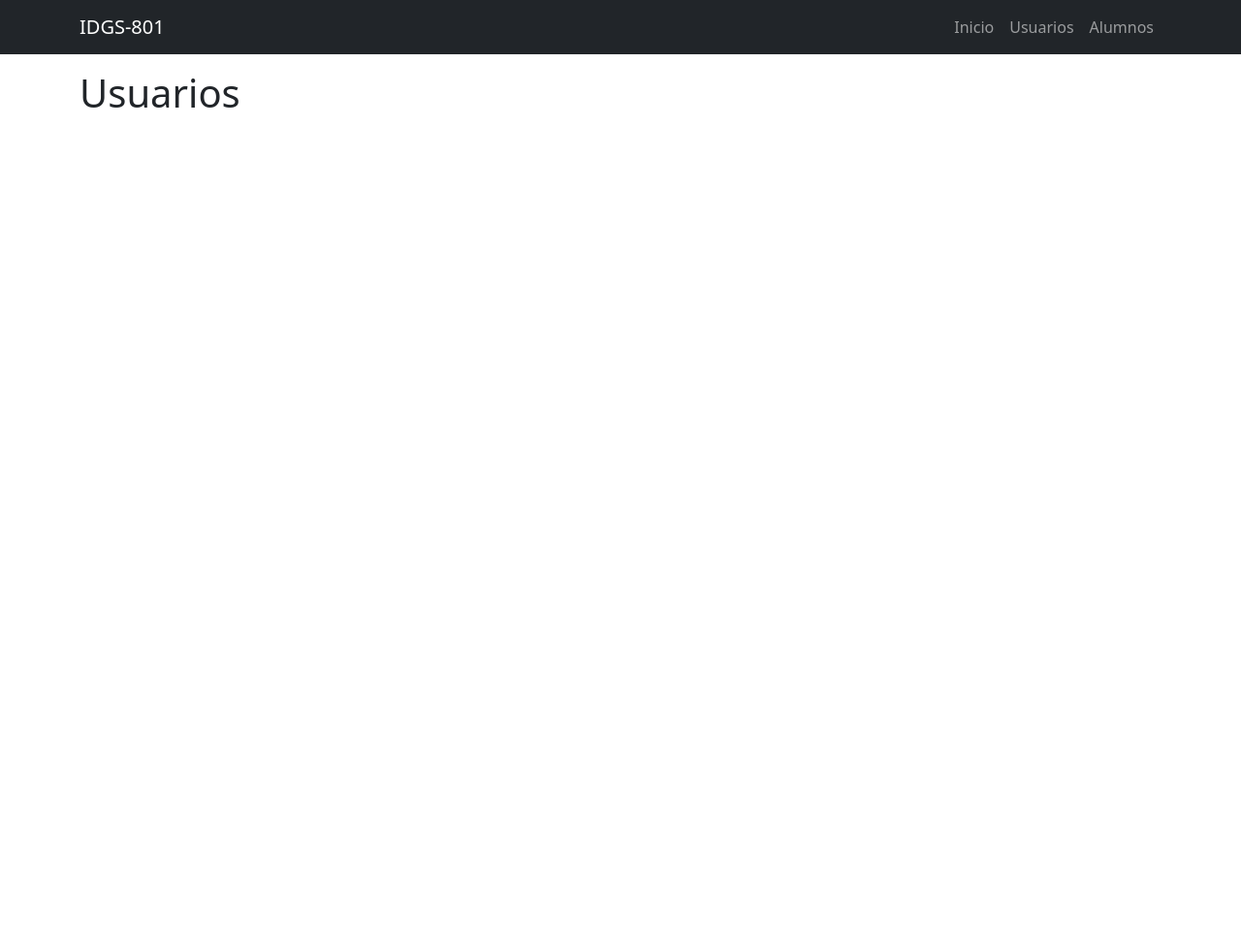
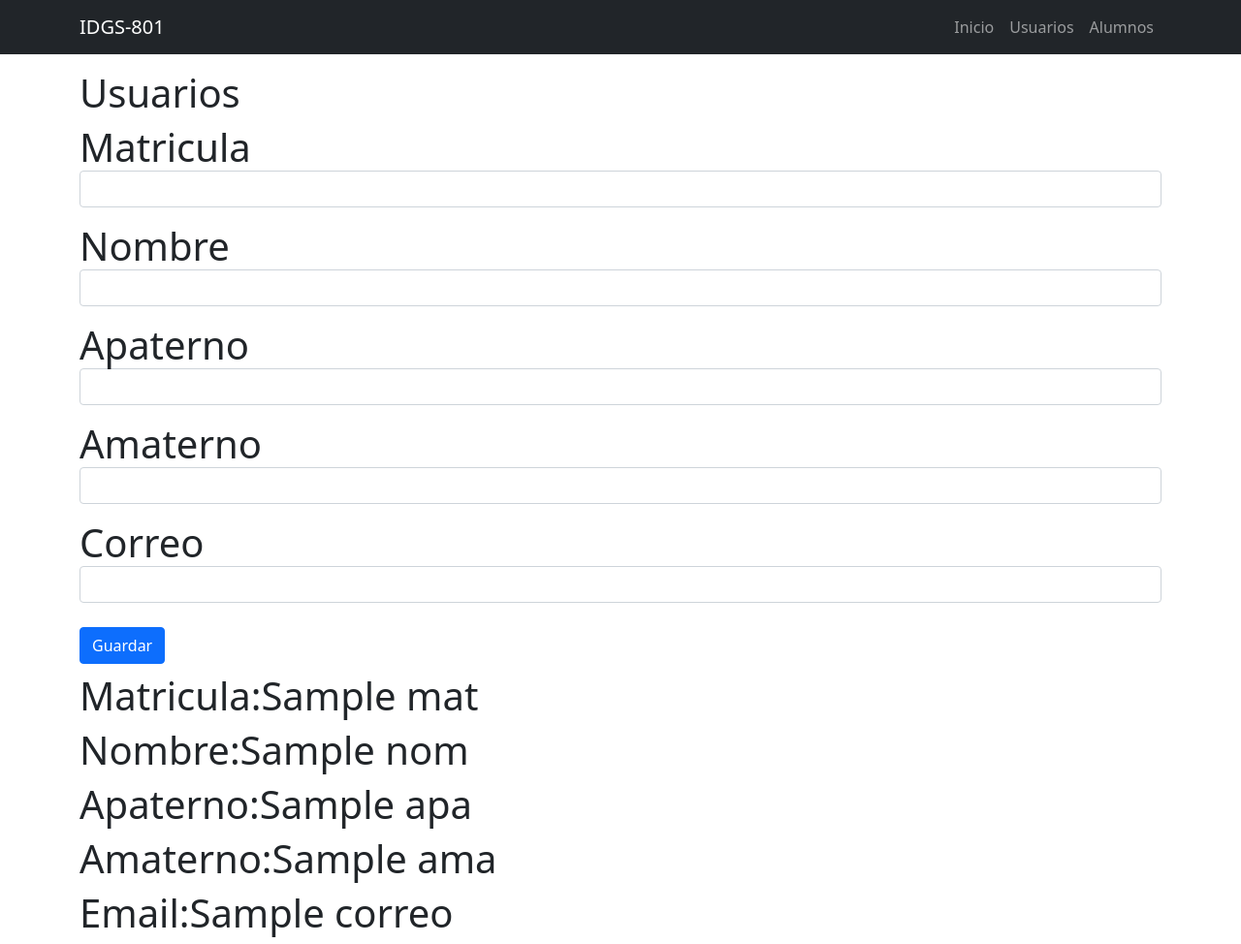
Before and after one commit to IDGS-803-23001506/IntroFlask, a Flask app: template templates/usuario.html in a window 1280 px wide. Shown: the whole page at 97% size. Before the commit the page ends 111 px from the top, so only its background shows below. Run offline with Flask 3, Linux system fonts and the light colour scheme; the template is opened without the code that fills it: values that come from a table or form of the project are taken from there, most other values are stand-ins (such as "Sample title", 1, 10 or a date in 2020); some libraries are stand-ins or nearby versions.

Commit message:
Validacion de campos

```diff
--- a/app.py
+++ b/app.py
@@ -1,6 +1,12 @@
-from flask import Flask, render_template, request
+from flask import Flask, flash, render_template, request
+from flask_wtf.csrf import CSRFProtect
+
+import forms
 
 app = Flask(__name__)
+
+app.secret_key='clave secreta'
+csrf=CSRFProtect()
 
 @app.route('/index')
 def index():
@@ -12,9 +18,22 @@ def index():
 def alumnos():
     return render_template('alumnos.html')
 
-@app.route("/usuario")
+@app.route("/usuario", methods=['GET', 'POST'])
 def usuario():
-    return render_template('usuario.html')
+    mat=0
+    nom=''
+    apa=''
+    ama=''
+    correo=''
+    usuario_class=forms.userForm(request.form)
+    if request.method=='POST' and usuario_class.validate():
+        mat=usuario_class.matricula.data
+        nom=usuario_class.nombre.data
+        apa=usuario_class.apaterno.data
+        ama=usuario_class.amaterno.data
+        correo=usuario_class.email.data
+
+    return render_template('usuario.html',form=usuario_class,mat=mat,nom=nom,apa=apa, ama=ama, correo=correo)
 
 @app.route('/hola')
 def hola():
@@ -88,4 +107,5 @@ def resultado():
     return f"<h1>El resultado es {resultado}</h1>"
 
 if __name__ == '__main__':
+    csrf.init_app(app)
     app.run(debug=True)
--- /dev/null
+++ b/forms.py
@@ -0,0 +1,11 @@
+from wtforms import (EmailField, Form, IntegerField, PasswordField,
+                     StringField, validators)
+
+
+class userForm(Form):
+    matricula=IntegerField('Matricula', [validators.DataRequired(message='El campo es requerido'),
+                                         validators.NumberRange(min=2, max=100, message='ingresa un nombre valido')])
+    nombre=StringField('Nombre',[validators.DataRequired(message='El campo es requerido'),validators.length(min=4,max=10,message='Ingrese nombre valido')])
+    apaterno=StringField('Apaterno',[validators.DataRequired(message='El campo es requerido')])
+    amaterno=StringField('Amaterno',[validators.DataRequired(message='El campo es requerido')])
+    email=EmailField('Correo',[validators.Email(message='Inbgresa un correo valido')])
--- a/templates/_macros.html
+++ b/templates/_macros.html
@@ -4,3 +4,16 @@
         <input type={{name}} class="form-control" id="{{name}}" name="{{name}}" placeholder=""{{placeholder}}>
     </div>
 {%endmacro%}
+
+{%macro campoNuevo(field)%}
+<td>{{field.label}}</td>
+<dd>{{field(**kwargs)| safe}}</dd>
+{%if field.errors%}
+    {% for error in field.errors %}
+            <li style="color:red">
+            {{error}}
+            </li>
+    {{error}}
+    {%endfor%}
+{%endif%}
+{%endmacro%}
--- a/templates/usuario.html
+++ b/templates/usuario.html
@@ -1,6 +1,34 @@
 {% extends "layout.html" %}
 {% block contenido%}
+{% import "_macros.html" as macro %}
+
     <h1>Usuarios<h1/>
-    <script src="" async defer></script>
+    <form method="POST" action="" novalidate>
+        {{form.csrf_token}}
+        <input type="hidden" name="csrf_token" value="{{csrf_token()}}"></input>
+    <div class="mb-3">
+        {{macro.campoNuevo(form.matricula, class='form-control')}}
+    </div>
+    <div class="mb-3">
+        {{macro.campoNuevo(form.nombre, class='form-control')}}
+    </div>
+    <div class="mb-3">
+        {{macro.campoNuevo(form.apaterno, class='form-control')}}
+    </div>
+    <div class="mb-3">
+        {{macro.campoNuevo(form.amaterno, class='form-control')}}
+    </div>
+    <div class="mb-3">
+        {{macro.campoNuevo(form.email, class='form-control')}}
+    </div>
 
-    {%endblock%}
+    <button type="submit" class="btn btn-primary">Guardar</button>
+</form>
+
+<h1>Matricula:{{mat}}</h1>
+<h1>Nombre:{{nom}}</h1>
+<h1>Apaterno:{{apa}}</h1>
+<h1>Amaterno:{{ama}}</h1>
+<h1>Email:{{correo  }}</h1>
+
+{%endblock%}
```
